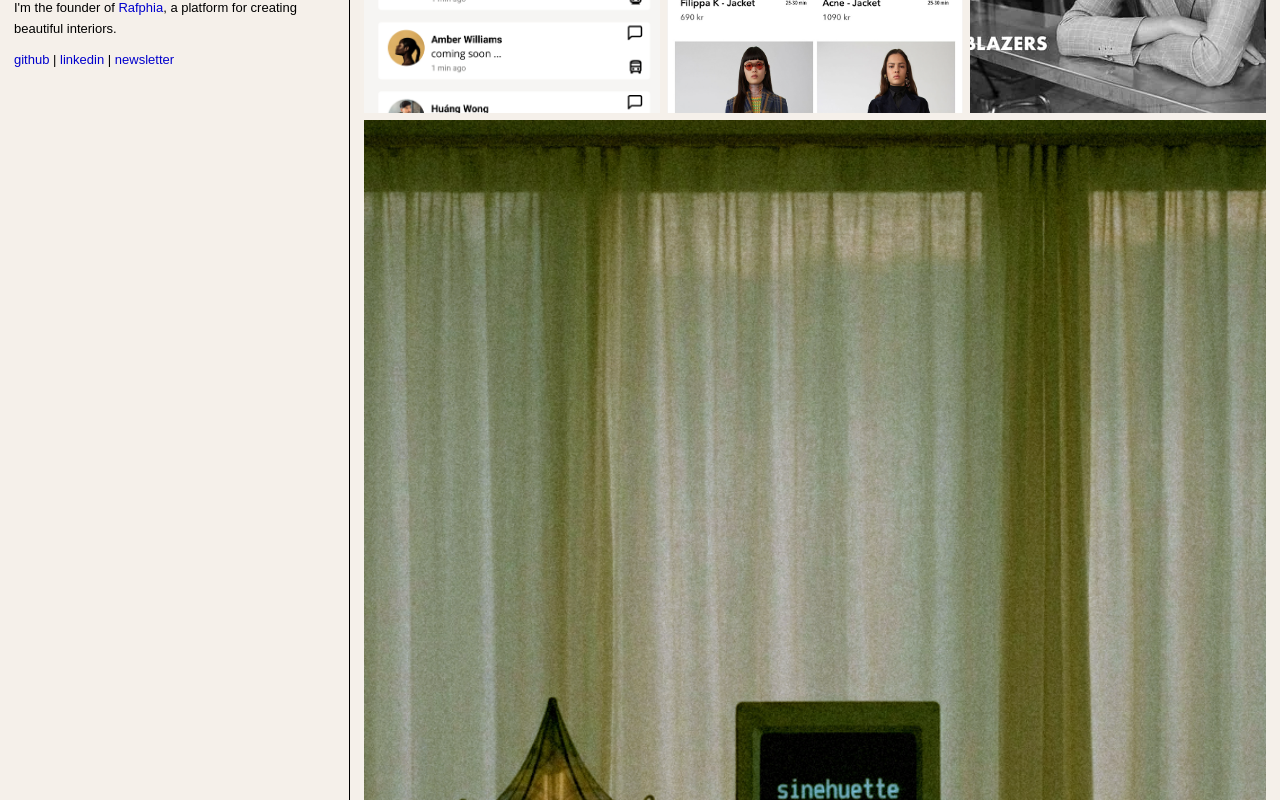
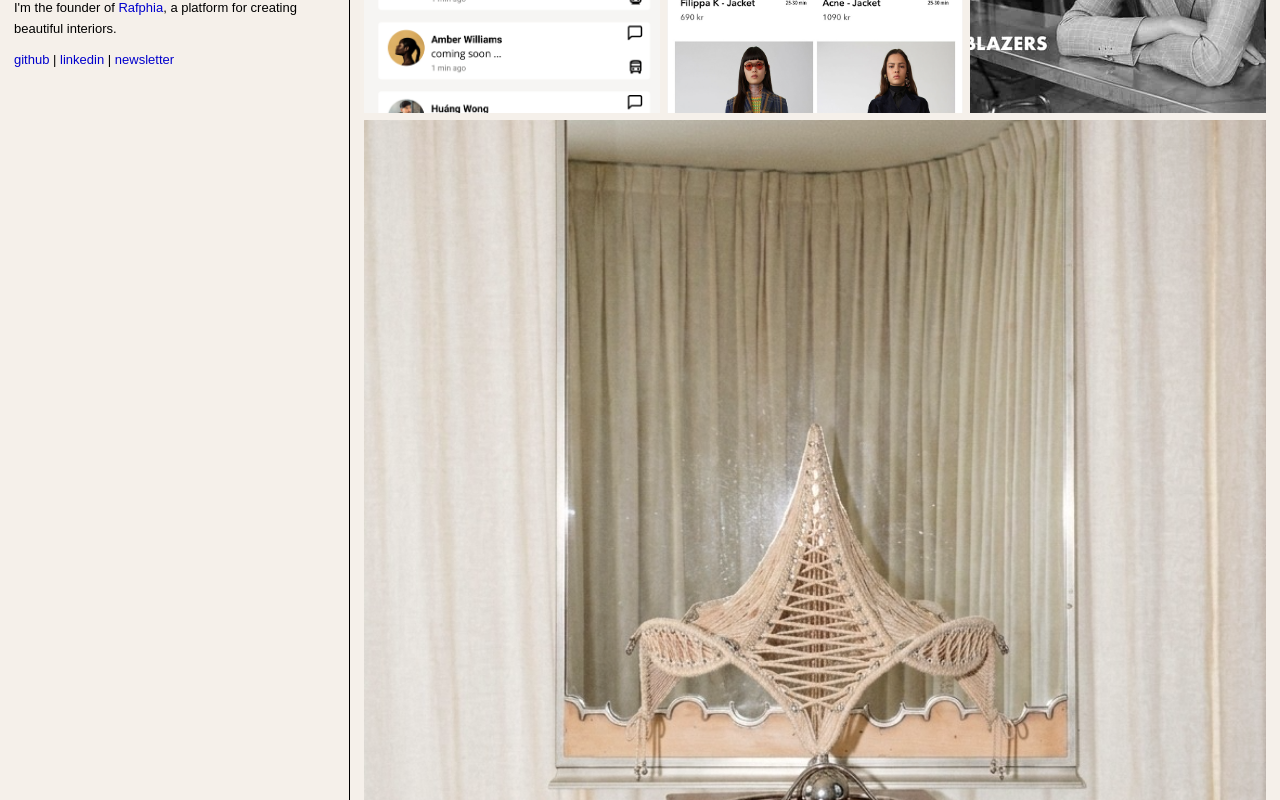
Before and after one commit to csobr/personal-website, a Next.js app: page / in a window 1280 px wide. Shown: the part 500-1300 px from the top of the page. Built offline with nearby package versions, Linux system fonts and the light colour scheme.

Commit message:
Add tied Sinehuette image as furniture thumbnail and lead gallery shot

```diff
--- a/app/page.js
+++ b/app/page.js
@@ -160,7 +160,7 @@ const Home = () => {
       id: 7,
       year: '2016',
       title: 'Furniture',
-      thumbnail: '/images/furniture/rafphia-sinehuette-monitor.png',
+      thumbnail: '/images/furniture/rafphia-sinehuette--tied.png',
       description: 'My furniture designs.',
       link: null,
       sections: [
@@ -168,6 +168,7 @@ const Home = () => {
           title: 'Rafphia + Siham',
           year: '2026',
           images: [
+            '/images/furniture/rafphia-sinehuette--tied.png',
             '/images/furniture/rafphia-sinehuette-gallery.png',
             '/images/furniture/rafphia-sinehuette-bedroom.png',
             '/images/furniture/rafphia-sinehuette-bedside-lake.png',
```
Also changed, not shown: public/images/furniture/rafphia-sinehuette--tied.png (added).
